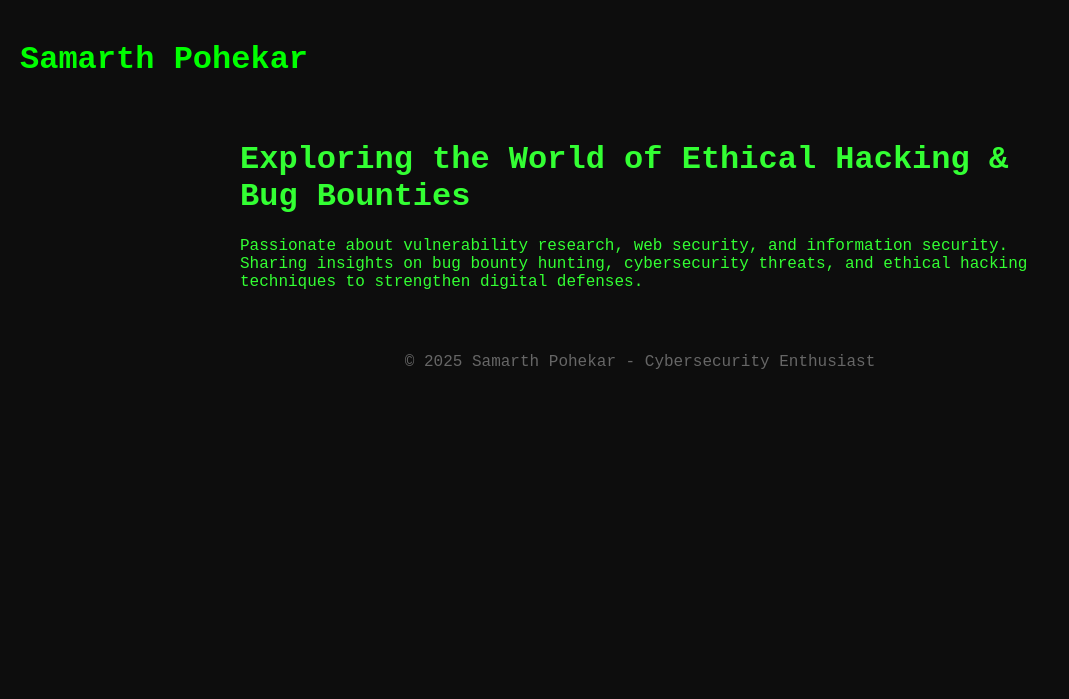
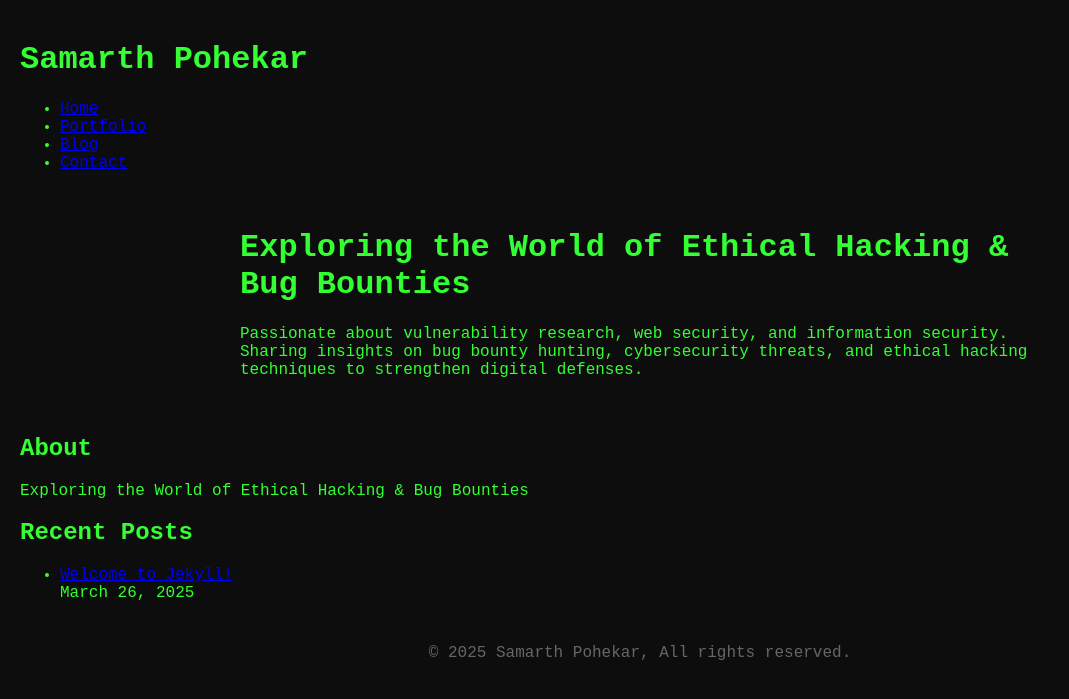
Before and after one commit to samarthpohekar/samarth_pohekar, a Jekyll site: the page built from index.html, in a window 1280 px wide. Shown: the top 699 px of the page, without its empty margins (0-1069 px from the left). Built offline with Jekyll 4.4.1, drawn with Linux system fonts in a browser that asks for light colours.

Commit message:
Update default.html

```diff
--- a/_layouts/default.html
+++ b/_layouts/default.html
@@ -3,19 +3,43 @@
 <head>
     <meta charset="UTF-8">
     <meta name="viewport" content="width=device-width, initial-scale=1.0">
-    <title>{{ page.title }}</title>
+    <title>{{ site.title }}</title>
     <link rel="stylesheet" href="{{ '/assets/css/style.css' | relative_url }}">
-
 </head>
 <body>
     <header>
-        <h1><a href="{{ '/' | relative_url }}">Samarth Pohekar</a></h1>
+        <h1>{{ site.title }}</h1>
+        <nav>
+            <ul>
+                <li><a href="{{ '/' | relative_url }}">Home</a></li>
+                <li><a href="{{ '/portfolio' | relative_url }}">Portfolio</a></li>
+                <li><a href="{{ '/blog' | relative_url }}">Blog</a></li>
+                <li><a href="{{ '/contact' | relative_url }}">Contact</a></li>
+            </ul>
+        </nav>
     </header>
+
     <main>
         {{ content }}
     </main>
+
+    <aside>
+        <h2>About</h2>
+        <p>{{ site.description }}</p>
+
+        <h2>Recent Posts</h2>
+        <ul>
+            {% for post in site.posts limit:2 %}
+            <li>
+                <a href="{{ post.url | relative_url }}">{{ post.title }}</a>
+                <br>{{ post.date | date: "%B %d, %Y" }}
+            </li>
+            {% endfor %}
+        </ul>
+    </aside>
+
     <footer>
-        <p>&copy; 2025 Samarth Pohekar - Cybersecurity Enthusiast</p>
+        <p>© 2025 Samarth Pohekar, All rights reserved.</p>
     </footer>
 </body>
 </html>
```
